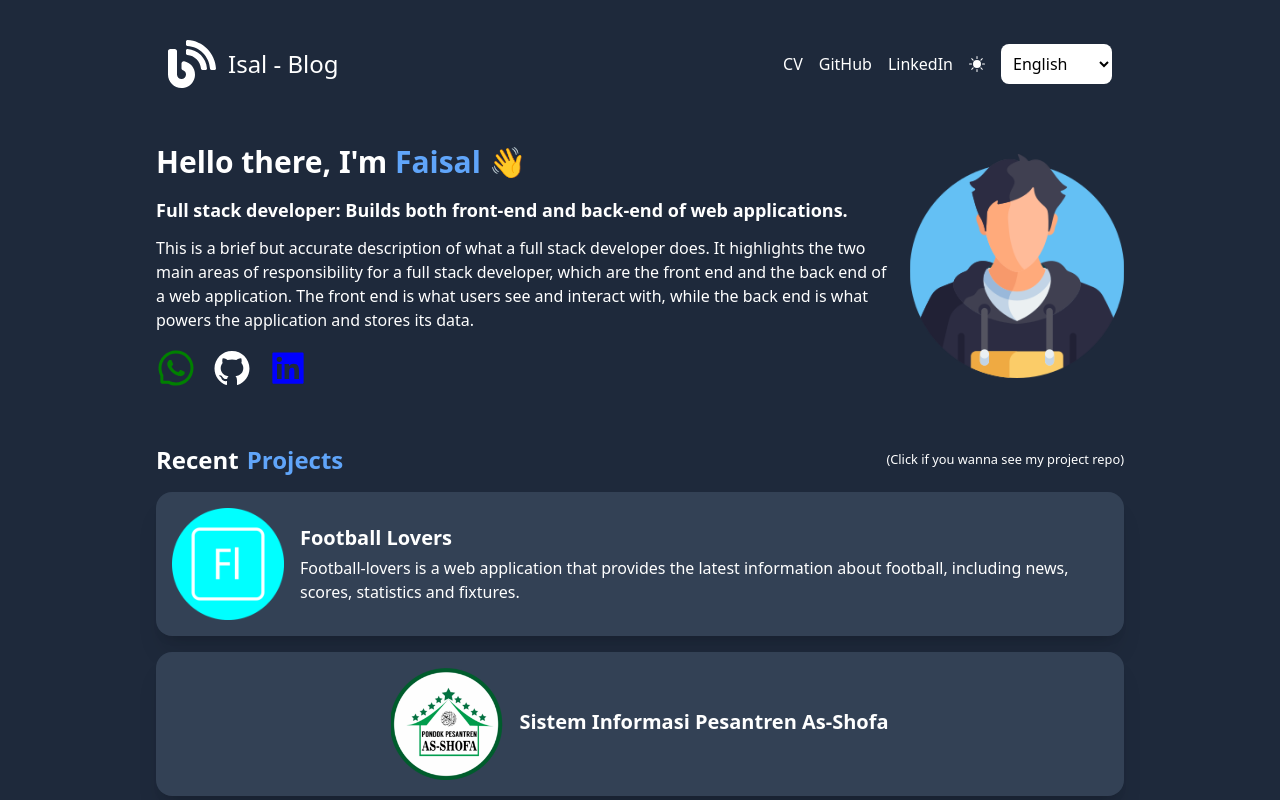
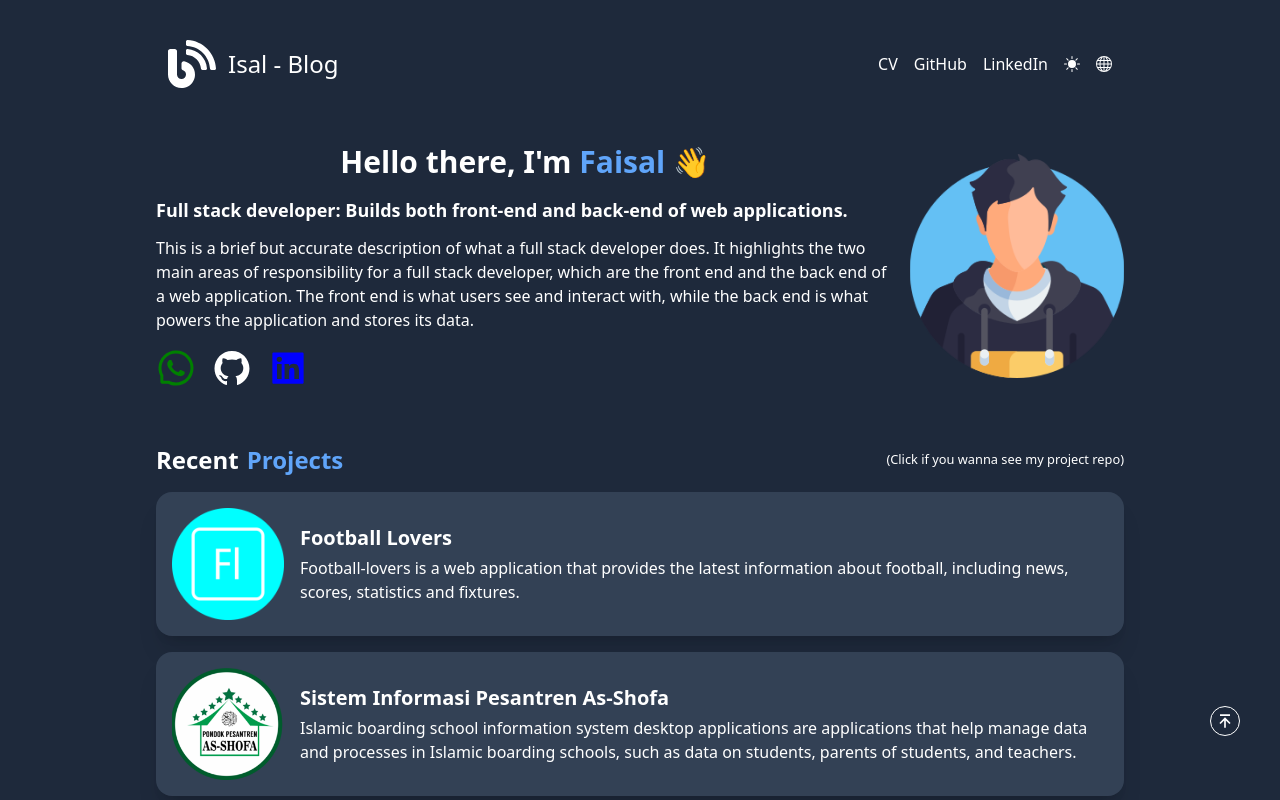
Before and after one commit to Isal-man/portofolio-isal, a React (Vite) app: page / in a window 1280 px wide. Shown: the top 800 px of the page. Built offline with nearby package versions, Linux system fonts and the light colour scheme.

Commit message:
make changes

```diff
--- a/src/App.jsx
+++ b/src/App.jsx
@@ -2,8 +2,10 @@ import { Outlet } from "react-router-dom";
 import { useState } from "react";
 
 // Components
-import { Footer, Header } from "./components";
+import { ButtonToTop, Footer, Header } from "./components";
 import { createContext } from "react";
+import { useRef } from "react";
+import { useEffect } from "react";
 
 // context
 export const ThemeContext = createContext({
@@ -58,12 +60,18 @@ export const translate = {
 const App = () => {
   const [theme, setTheme] = useState("dark");
   const [language, setLanguage] = useState("en");
+  const scroll = useRef(null);
+
+  useEffect(() => {
+    console.log(`Berhasil mengubah tema menjadi ${theme === "dark" ? "gelap" : "terang"}`)
+  }, [theme])
 
   return (
     <ThemeContext.Provider value={{ theme, setTheme, language, setLanguage }}>
       <div className={`app-wrapper flex flex-col items-center h-full w-full ${theme === "dark" ? "bg-slate-800 text-white" : "bg-gray-100 text-black"}`}>
+        <ButtonToTop scrollRef={scroll} />
         <div className="header-wrapper max-w-screen-lg sm:w-full">
-          <Header />
+          <Header scrollRef={scroll}/>
         </div>
         <div className="content-wrapper flex-1 max-w-[1000px] w-full m-auto p-4 lg:h-screen">
           <Outlet />
--- /dev/null
+++ b/src/components/ButtonToTop.jsx
@@ -0,0 +1,29 @@
+// icon
+import { useContext } from "react";
+import { BiArrowToTop } from "react-icons/bi";
+import { ThemeContext } from "../App";
+
+export const ButtonToTop = ({ scrollRef }) => {
+  const { theme } = useContext(ThemeContext);
+  const scrollToTop = (ref) => {
+    window.scrollTo({
+      top: ref.offsetTop,
+      behavior: "smooth",
+    });
+  };
+
+  return (
+    <button
+      className={`fixed bottom-10 right-8 md:bottom-16 md:right-10 flex justify-center items-center text-xl p-1 border ${
+        theme === "dark"
+          ? "border-white text-white hover:bg-white hover:text-black"
+          : "border-black text-black hover:bg-black hover:text-white"
+      } rounded-full hover:cursor-pointer`}
+      onClick={() => {
+        scrollToTop(scrollRef.current);
+      }}
+    >
+      <BiArrowToTop />
+    </button>
+  );
+};
--- a/src/components/Header.jsx
+++ b/src/components/Header.jsx
@@ -3,16 +3,19 @@ import { useContext } from "react";
 
 // icons
 import { FaBlog } from "react-icons/fa";
-import { BsFillSunFill, BsMoonStarsFill } from "react-icons/bs";
+import { BsFillSunFill, BsGlobe, BsMoonStarsFill } from "react-icons/bs";
 
 // context
 import { ThemeContext } from "../App";
+import { useState } from "react";
 
-const Header = () => {
+const Header = ({ scrollRef }) => {
   const { theme, setTheme, language, setLanguage } = useContext(ThemeContext);
+  const [showLanguage, setShowLanguage] = useState(false);
 
   return (
-    <header className="flex flex-col gap-8 justify-around w-full p-10 sm:flex-row sm:items-center sm:justify-between">
+    <>
+      <header className="flex flex-col gap-8 justify-around w-full p-10 sm:flex-row items-center sm:justify-between" ref={scrollRef}>
         <NavLink className="logo flex gap-3 items-center" to={"/"}>
           <FaBlog className="text-5xl" />
           <h1 className="text-2xl">Isal - Blog</h1>
@@ -30,23 +33,47 @@ const Header = () => {
               {title}
             </NavLink>
           ))}
-        {theme === "dark" ? (
-          <button onClick={() => setTheme("light")}>
-            <BsFillSunFill />
+          <button onClick={() => setTheme(theme === "dark" ? "light" : "dark")}>
+            {theme === "dark" ? <BsFillSunFill /> : <BsMoonStarsFill />}
           </button>
-        ) : (
-          <button onClick={() => setTheme("dark")}>
-            <BsMoonStarsFill />
+          <button onClick={() => setShowLanguage(!showLanguage)}>
+            <BsGlobe />
           </button>
-        )}
-        <select value={language} className={`${theme === "dark" ? "bg-white text-black" : "bg-slate-800 text-white"} rounded-lg p-2`} onChange={(e) => setLanguage(e.target.value)}>
+          {/* <select value={language} className={`${theme === "dark" ? "bg-white text-black" : "bg-slate-800 text-white"} rounded-lg p-2`} onChange={(e) => setLanguage(e.target.value)}>
 
           <option value="id">Indonesia</option>
           <option value="en">English</option>
           <option value="kr">Korea</option>
-        </select>
+        </select> */}
         </div>
       </header>
+      <section
+        className={`${
+          showLanguage ? "pop-up" : "pop-down"
+        } card absolute right-5 xl:right-24 top-36 md:top-20 flex flex-col justify-center items-center gap-4 md:gap-2 w-2/5 md:w-1/5 lg:w-1/6 xl:w-[13%] h-1/4 md:h-1/6 lg:h-1/4 xl:h-1/5`}
+      >
+        {[
+          ["Indonesia", "id"],
+          ["English", "en"],
+          ["Korea", "kr"],
+        ].map(([country, code], i) => (
+          <button
+            key={i}
+            onClick={() => {
+              setLanguage(code);
+              setShowLanguage(false);
+            }}
+            className="text-white p-2 rounded-lg w-full hover:bg-slate-500 hover:bg-opacity-30"
+          >
+            {country}
+          </button>
+        ))}
+      </section>
+      {/* {showLanguage && (
+        <div className="h-screen w-screen fixed top-0 left-0" onClick={() => setShowLanguage(false)}>
+        </div>
+      )} */}
+    </>
   );
 };
 
--- a/src/components/Project.jsx
+++ b/src/components/Project.jsx
@@ -12,7 +12,7 @@ const Project = ({ id, name, description, icon, link}) => {
         className="object-cover w-24 h-24 md:w-28 md:h-28"
       />
       <div className={`detail flex flex-col items-center gap-1 md:items-start text-white`}>
-        <h1 className="text-xl font-bold">{name}</h1>
+        <h1 className="text-xl font-bold text-center">{name}</h1>
         <p>{description}</p>
       </div>
     </NavLink>
--- a/src/components/index.js
+++ b/src/components/index.js
@@ -1,5 +1,6 @@
+import { ButtonToTop } from "./ButtonToTop";
 import Footer from "./Footer";
 import Header from "./Header";
 import Project from "./Project";
 
-export { Header, Project, Footer };
+export { Header, Project, Footer, ButtonToTop };
--- a/src/index.css
+++ b/src/index.css
@@ -1,6 +1,10 @@
 @tailwind base;
 @tailwind components;
 @tailwind utilities;
+
+* {
+  scroll-behavior: smooth;
+}
 
 .b-wrapper {
   position: relative;
@@ -27,6 +31,16 @@
   transform: scale(1,1);
 }
 
+.pop-up {
+  transform: scale(1);
+  transition: transform 0.3s ease;
+}
+
+.pop-down {
+  transform: scale(0);
+  transition: transform 0.3s ease;
+}
+
 .card {
   @apply bg-slate-700 rounded-2xl shadow-xl p-4
 }
--- a/src/pages/CV.jsx
+++ b/src/pages/CV.jsx
@@ -9,7 +9,7 @@ const CV = () => {
   return (
     <main className="flex flex-col gap-4">
       <div className="flex flex-col items-center gap-4">
-        <h1 className="text-3xl font-bold">Ahmad Faisal Hidayat</h1>
+        <h1 className="text-3xl font-bold text-center">Ahmad Faisal Hidayat</h1>
         <img
           src="/IMG_20230521_085205_323.jpg"
           className="object-cover h-1/2 w-1/2 rounded-full"
--- a/src/pages/Home.jsx
+++ b/src/pages/Home.jsx
@@ -28,8 +28,8 @@ const Home = () => {
       id: 2,
       name: "Sistem Informasi Pesantren As-Shofa",
       icon: "/pesantren.png",
-      description: "",
-      link: "https://github.com/Isal-man/GeekTech-Course-fe",
+      description: "Islamic boarding school information system desktop applications are applications that help manage data and processes in Islamic boarding schools, such as data on students, parents of students, and teachers.",
+      link: "https://github.com/Isal-man/sistem-informasi-pesantren",
     },
   ]);
   const [mail, setMail] = useState("");
@@ -40,7 +40,7 @@ const Home = () => {
     <main className="flex flex-col gap-14">
       <div className="flex flex-col gap-4 md:flex-row md:items-center md:justify-between">
         <div className="flex flex-col gap-4 md:w-4/5">
-            <h1 className="font-bold text-3xl">{translate[language].hello} <span className="text-blue-400">Faisal 👋</span></h1>
+            <h1 className="font-bold text-3xl text-center">{translate[language].hello} <span className="text-blue-400">Faisal 👋</span></h1>
           <div className="flex flex-col gap-3">
             <h1 className="font-bold text-lg">
               Full stack developer: Builds both front-end and back-end of web
```
Lines whose indentation alone changed are shown as unchanged.
